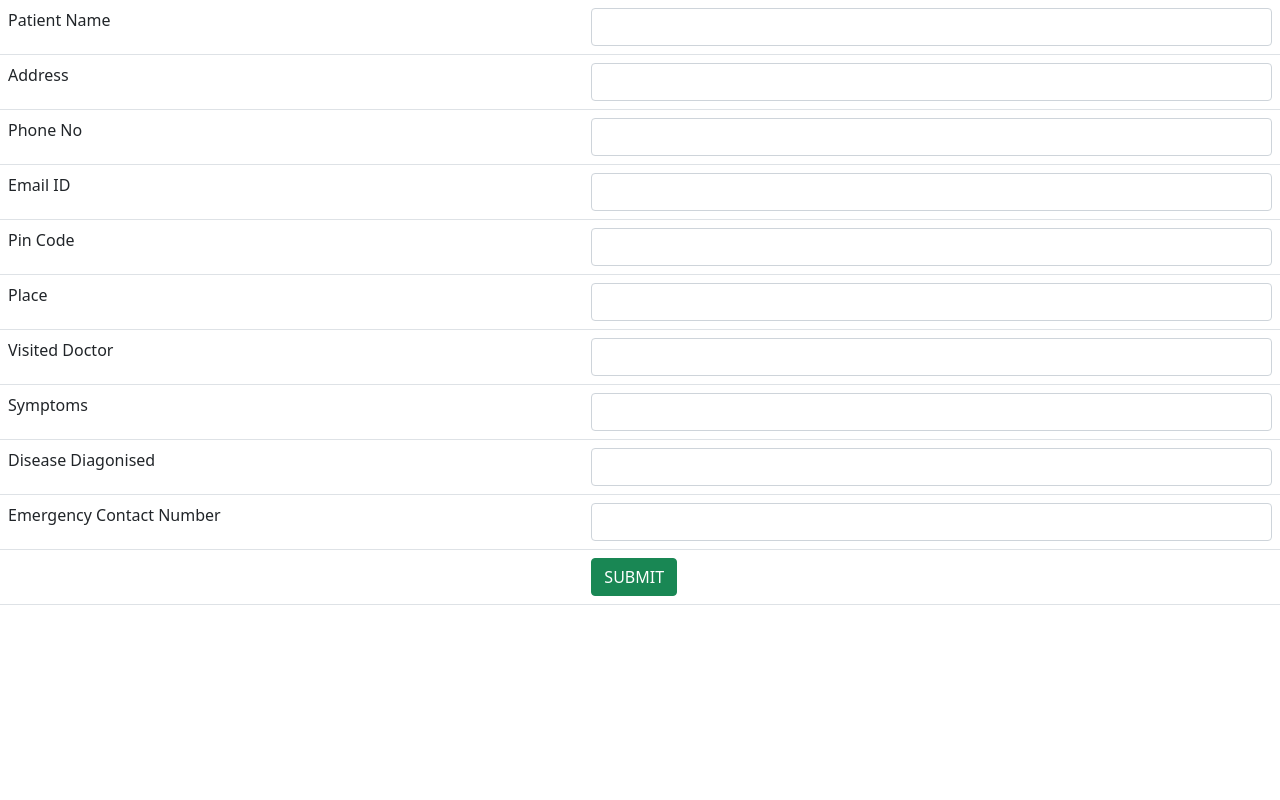
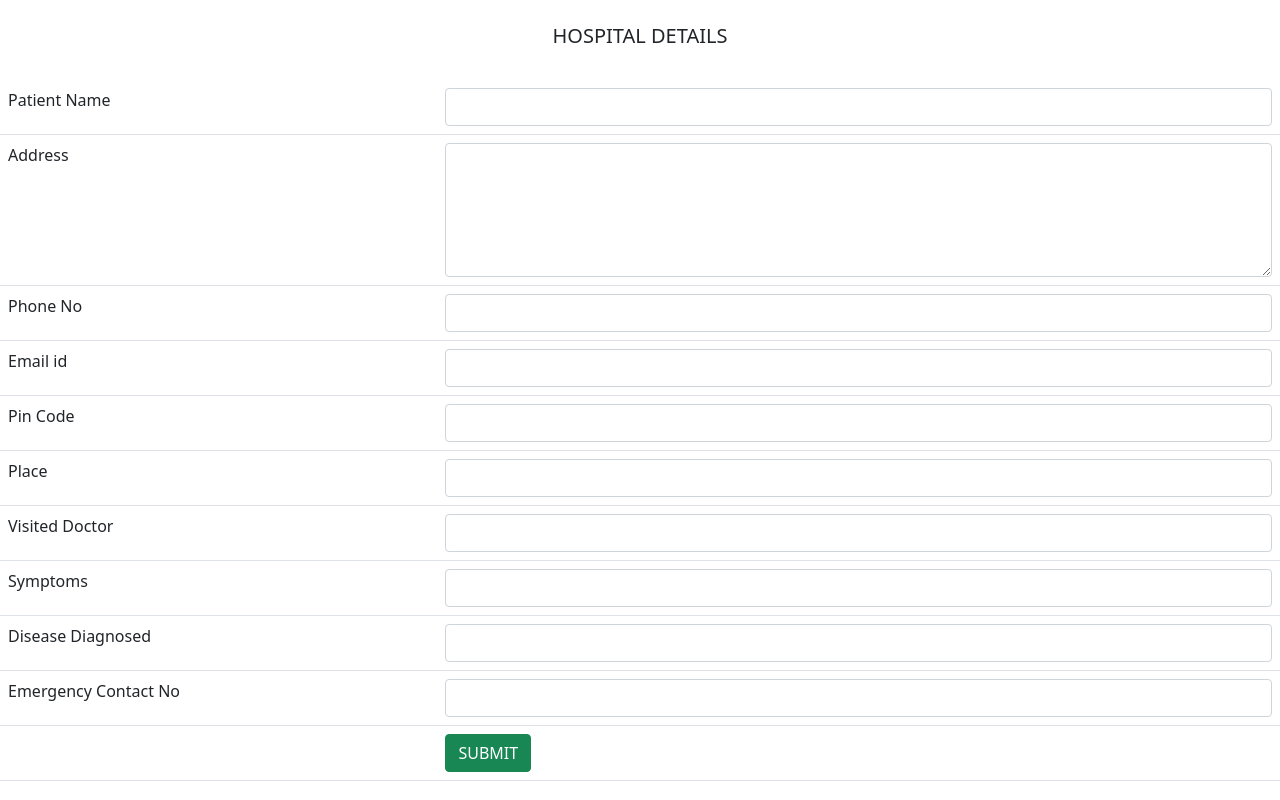
Before and after one commit to Kavya-uday123/Hospital, a plain HTML site: page index.html in a window 1280 px wide. Drawn offline with nearby package versions, Linux system fonts and the light colour scheme.

Commit message:
Hospital Details

```diff
--- a/index.html
+++ b/index.html
@@ -8,6 +8,9 @@
     <title>Hospital</title>
 </head>
 <body>
+    <br>
+    <h5><center>HOSPITAL DETAILS</center></h5>
+    <br>
     <table class="table">
         <tr>
             <td>Patient Name</td>
@@ -15,14 +18,14 @@
         </tr>
         <tr>
             <td>Address</td>
-            <td><input type="text" class="form-control"></td>
+            <td><textarea id="address" name="address" rows="5" cols="33" class="form-control"></textarea></td>
         </tr>
         <tr>
             <td>Phone No</td>
             <td><input type="text" class="form-control"></td>
         </tr>
         <tr>
-            <td>Email ID</td>
+            <td>Email id</td>
             <td><input type="text" class="form-control"></td>
         </tr>
         <tr>
@@ -42,11 +45,11 @@
             <td><input type="text" class="form-control"></td>
         </tr>
         <tr>
-            <td>Disease Diagonised</td>
+            <td>Disease Diagnosed</td>
             <td><input type="text" class="form-control"></td>
         </tr>
         <tr>
-            <td>Emergency Contact Number</td>
+            <td>Emergency Contact No</td>
             <td><input type="text" class="form-control"></td>
         </tr>
         <tr>
```
